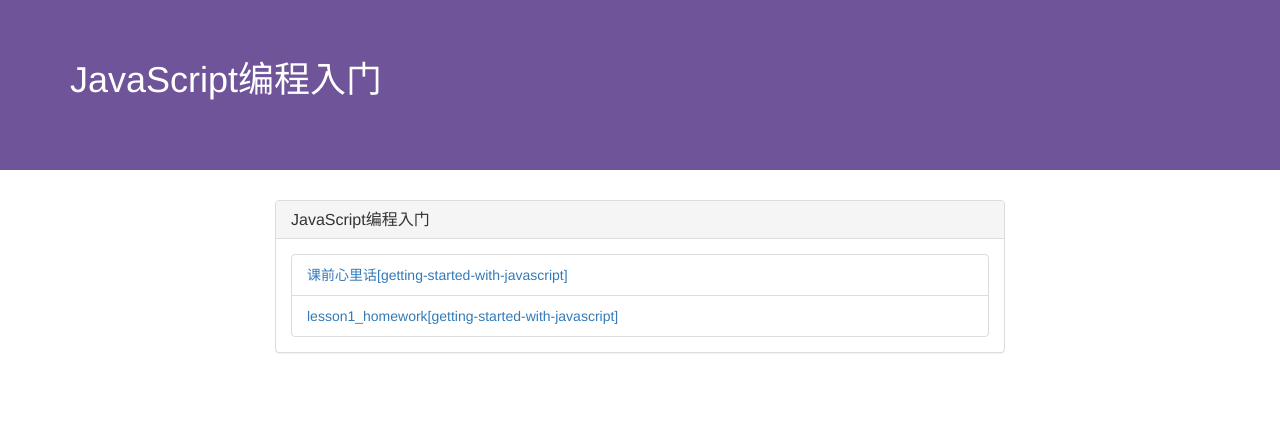
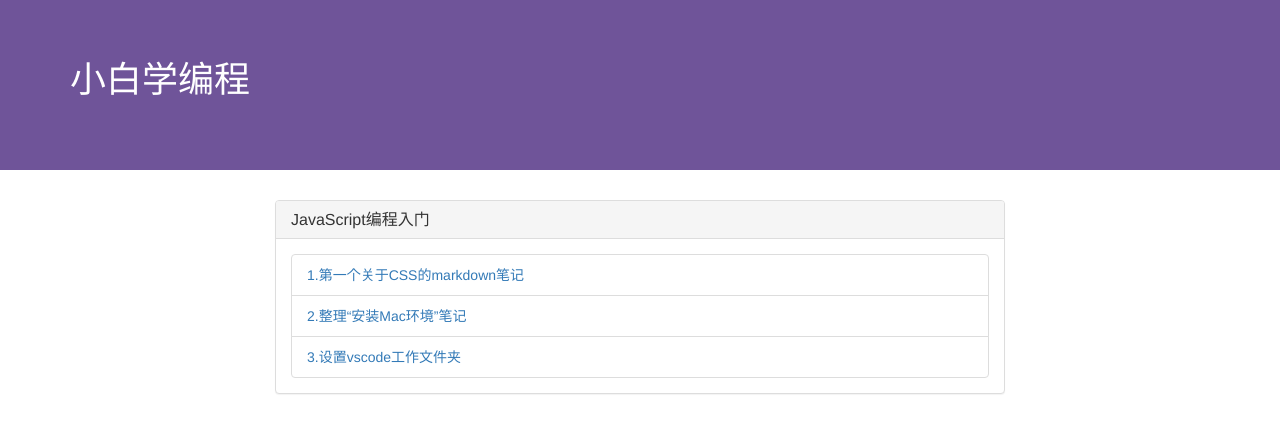
Before and after one commit to LearnerYing/Programming-Note, a plain HTML site: page index.html in a window 1280 px wide. Drawn offline with nearby package versions, Linux system fonts and the light colour scheme.

```diff
--- a/index.html
+++ b/index.html
@@ -3,7 +3,7 @@
 <html>
 <head lang="en">
     <meta charset="UTF-8">
-    <title>新生大学</title>
+    <title>不做井底之蛙</title>
     <meta name="viewport" content="width=device-width, initial-scale=1, maximum-scale=1, user-scalable=no">
     <link rel="stylesheet" href="https://cdn.bootcss.com/bootstrap/3.3.7/css/bootstrap.min.css" integrity="sha384-BVYiiSIFeK1dGmJRAkycuHAHRg32OmUcww7on3RYdg4Va+PmSTsz/K68vbdEjh4u" crossorigin="anonymous">
     <link rel="stylesheet" href="./public/style.css">
@@ -12,7 +12,7 @@
 <div>
   <div class="main-header">
     <div class="container">
-      <h1>JavaScript编程入门</h1>
+      <h1>小白学编程</h1>
     </div>
   </div>
   <div class="container">
@@ -23,13 +23,18 @@
         </div>
         <div class="panel-body">
           <li class="list-group-item">
-            <a href="https://github.com/shashawang/words-from-the-heart/blob/master/wangshasha.json">
-              课前心里话[getting-started-with-javascript]
+            <a href="https://github.com/learnerying/Programming-Note/blob/master/1.%E7%AC%AC%E4%B8%80%E4%B8%AA%E5%85%B3%E4%BA%8ECSS%E7%9A%84markdown%E7%AC%94%E8%AE%B0.md">
+              1.第一个关于CSS的markdown笔记
             </a>
           </li>
           <li class="list-group-item">
-            <a href="https://github.com/xugy0926/words-from-the-heart">
-              lesson1_homework[getting-started-with-javascript]
+            <a href="https://github.com/learnerying/Programming-Note/blob/master/2.%E6%95%B4%E7%90%86%E2%80%9C%E5%AE%89%E8%A3%85%08Mac%E7%8E%AF%E5%A2%83%E2%80%9D%E7%AC%94%E8%AE%B0.md">
+              2.整理“安装Mac环境”笔记
+            </a>
+          </li>
+          <li class="list-group-item">
+            <a href="https://github.com/learnerying/Programming-Note/blob/master/3.%E8%AE%BE%E7%BD%AEvscode%E5%B7%A5%E4%BD%9C%E6%96%87%E4%BB%B6%E5%A4%B9.md">
+              3.设置vscode工作文件夹
             </a>
           </li>
         </div>
```
Also changed, not shown: 3 other files.
